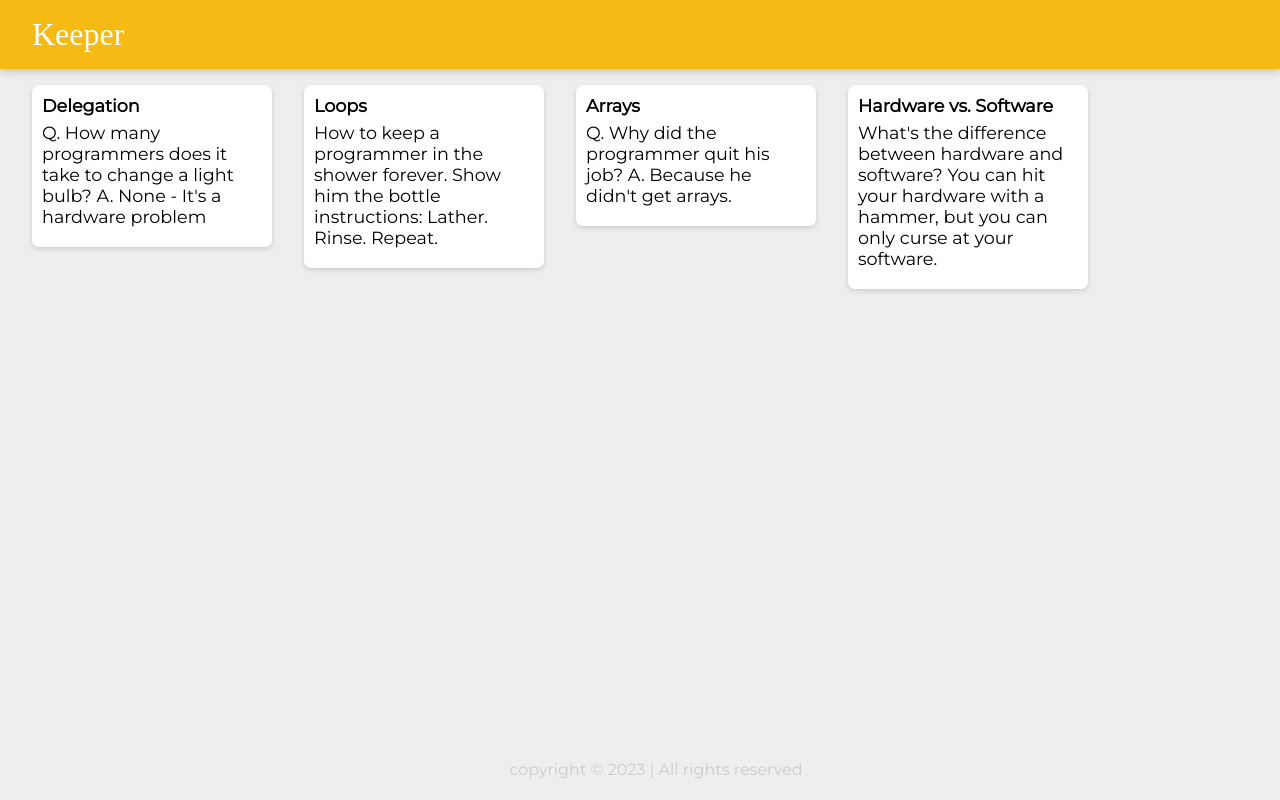
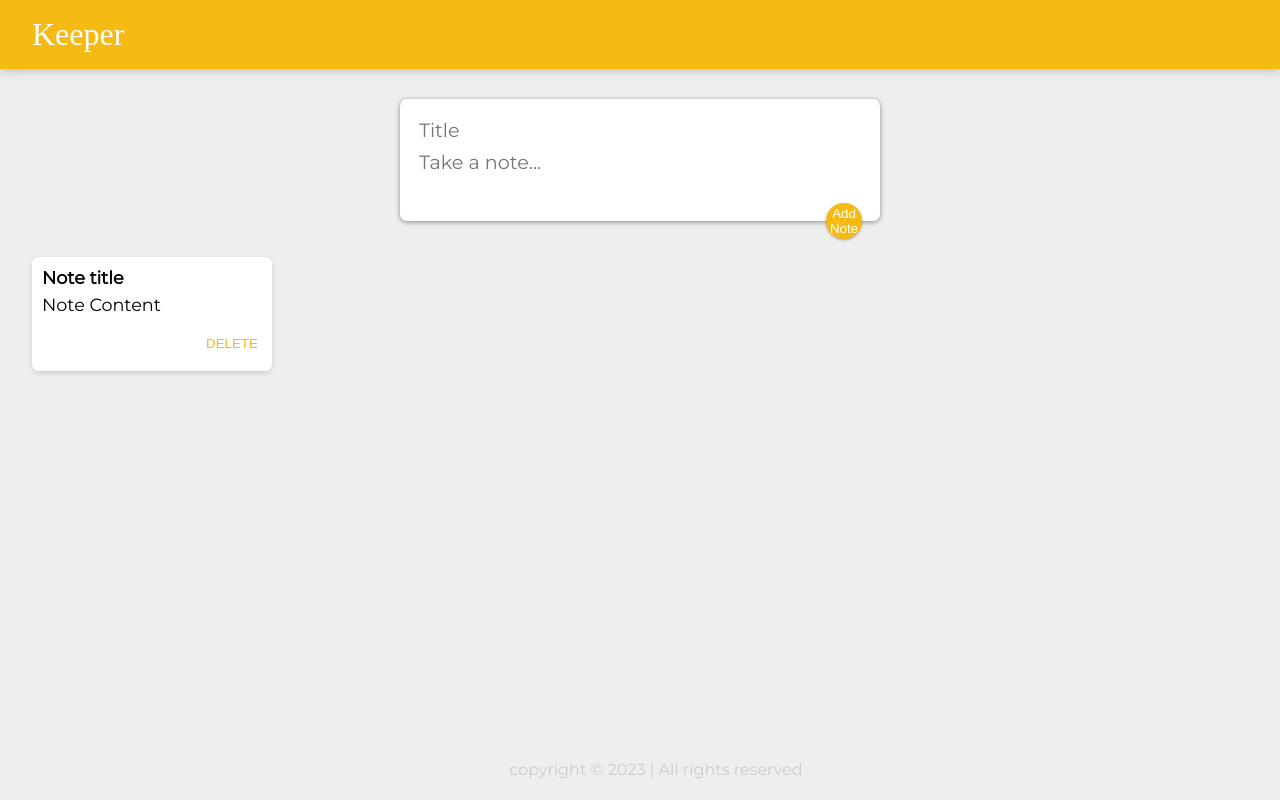
Before and after one commit to Ruban2205/keeper-react-app, a React (Create React App) app: page / in a window 1280 px wide. Built offline with nearby package versions, Linux system fonts and the light colour scheme; a web font is replaced by a local one.

Commit message:
UPDATE UI

```diff
--- a/public/styles.css
+++ b/public/styles.css
@@ -68,11 +68,12 @@
 .note button {
   position: relative;
   float: right;
-  margin-right: 10px;
+  margin-right: 20px;
   color: #f5ba13;
   border: none;
   width: 36px;
   height: 36px;
+  background: transparent;
   cursor: pointer;
   outline: none;
 }
--- a/src/components/App.jsx
+++ b/src/components/App.jsx
@@ -4,19 +4,14 @@
 import Footer from "./Footer";
 
 import noteContent from "../notes";
+import CreateArea from "./CreateArea";
 
 function App() {
     return (
         <div>
             <Header />
-            {noteContent.map((noteItems) => (
-                <Note
-                    key={noteItems.id}
-                    title={noteItems.title}
-                    content={noteItems.content}
-
-                    />
-            ))}
+            <CreateArea />
+            <Note key={1} title="Note title" content="Note Content"/>
             <Footer />
         </div>
     );
--- a/src/components/Note.jsx
+++ b/src/components/Note.jsx
@@ -4,7 +4,8 @@
     return (
         <div className="note">
             <h1>{ props.title }</h1>
-            <p>{ props.content }</p>
+            <p>{props.content}</p>
+            <button>DELETE</button>
         </div>
         )
 }
```
